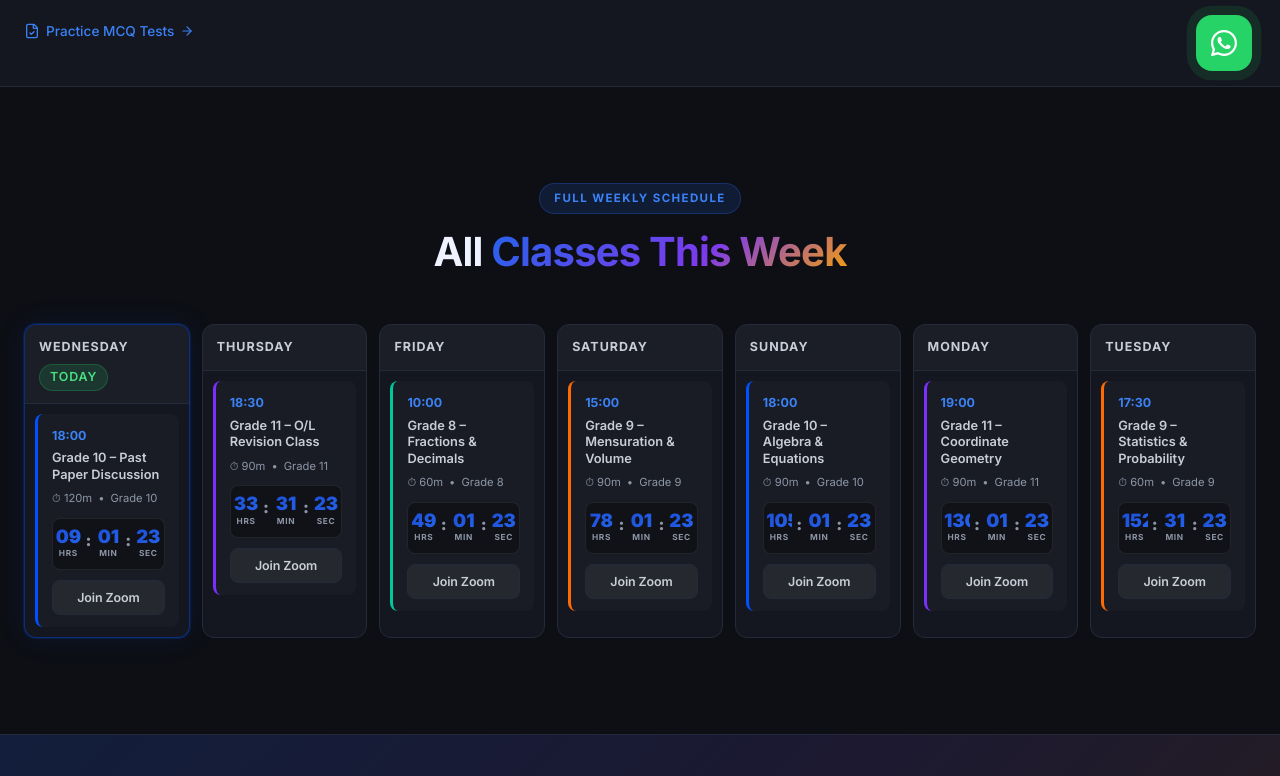
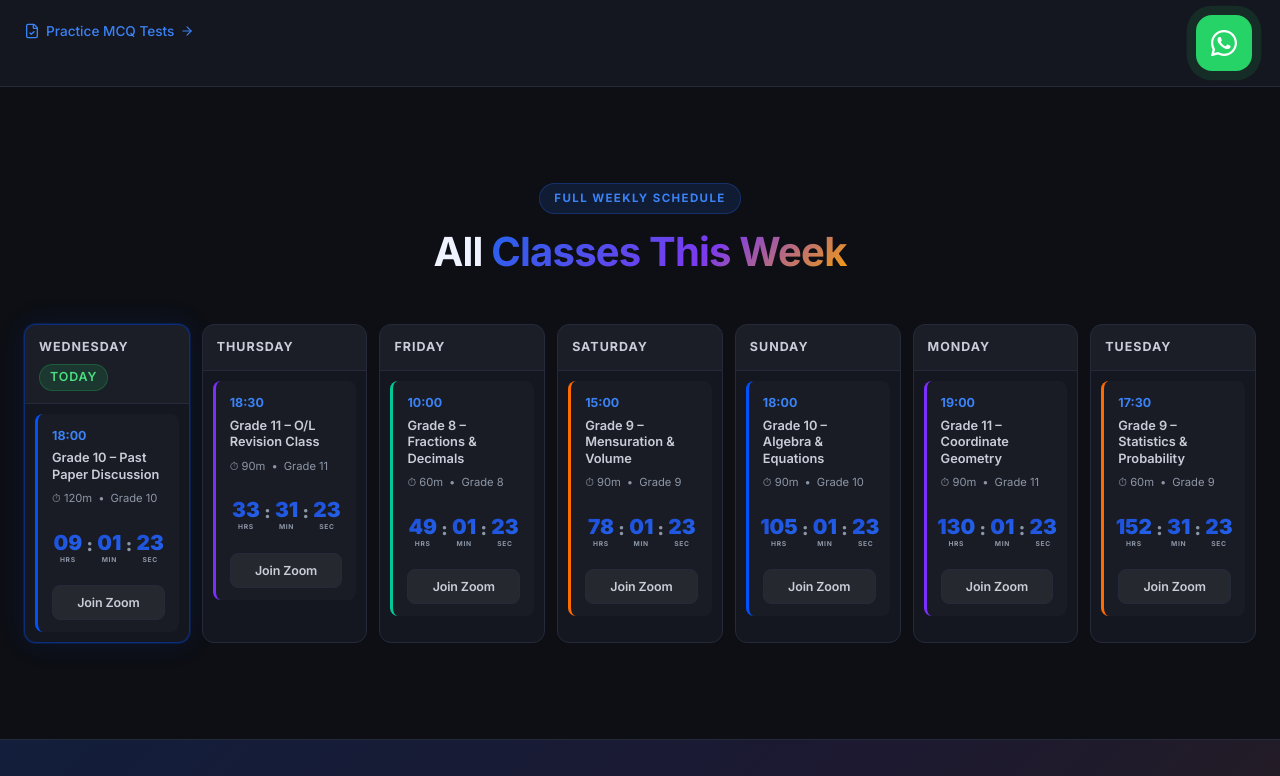
Before and after one commit to Thanuja47/MathSpark, a Next.js app: page /timetable in a window 1280 px wide. Shown: the part 701-1477 px from the top of the page. Built offline with nearby package versions, Linux system fonts and the light colour scheme; no server answers.

Commit message:
refactor: export and reuse exact CountdownDisplay component across hero and weekly grid cards with uniform scaling

```diff
--- a/app/timetable/page.js
+++ b/app/timetable/page.js
@@ -3,7 +3,7 @@ import { useState, useEffect } from 'react';
 import Header from '@/components/layout/Header';
 import Footer from '@/components/layout/Footer';
 import FloatingWidgets from '@/components/layout/FloatingWidgets';
-import LiveScheduleWidget, { SCHEDULE, DAYS, getCountdown } from '@/components/tracking/LiveScheduleWidget';
+import LiveScheduleWidget, { SCHEDULE, DAYS, getCountdown, CountdownDisplay } from '@/components/tracking/LiveScheduleWidget';
 import AccessLockedModal from '@/components/AccessLockedModal';
 import { useLanguage } from '@/context/LanguageContext';
 
@@ -138,27 +138,12 @@ export default function TimetablePage() {
                               <span>Grade {cls.grade}</span>
                             </div>
 
-                            {/* Live per-class countdown block matching top card's stacked digit & label layout */}
-                            <div className="card-countdown-box">
+                            {/* Live per-class countdown using the exact shared CountdownDisplay component */}
+                            <div className="card-countdown-wrapper">
                               {isLive ? (
                                 <div className="card-live-now">🔴 LIVE NOW</div>
                               ) : (
-                                <div className="card-countdown-display">
-                                  <div className="card-countdown-unit">
-                                    <div className="card-countdown-num">{String(countdown.dh).padStart(2, '0')}</div>
-                                    <div className="card-countdown-lbl">HRS</div>
-                                  </div>
-                                  <div className="card-countdown-sep">:</div>
-                                  <div className="card-countdown-unit">
-                                    <div className="card-countdown-num">{String(countdown.dm).padStart(2, '0')}</div>
-                                    <div className="card-countdown-lbl">MIN</div>
-                                  </div>
-                                  <div className="card-countdown-sep">:</div>
-                                  <div className="card-countdown-unit">
-                                    <div className="card-countdown-num">{String(countdown.ds).padStart(2, '0')}</div>
-                                    <div className="card-countdown-lbl">SEC</div>
-                                  </div>
-                                </div>
+                                <CountdownDisplay countdown={countdown} scale={0.72} />
                               )}
                             </div>
 
@@ -229,50 +214,16 @@ export default function TimetablePage() {
         .timetable-meta span::after { content: '•'; margin-left: 6px; }
         .timetable-meta span:last-child::after { content: ''; margin: 0; }
 
-        .card-countdown-box {
-          background: rgba(0, 0, 0, 0.35);
-          border: 1px solid rgba(255, 255, 255, 0.08);
-          border-radius: var(--radius-sm);
-          padding: 8px 6px;
-          margin-bottom: 10px;
-          text-align: center;
-        }
-        .card-countdown-display {
+        .card-countdown-wrapper {
+          padding: 6px 0;
+          margin-bottom: 6px;
           display: flex;
           align-items: center;
           justify-content: center;
-          gap: 4px;
-        }
-        .card-countdown-unit {
-          text-align: center;
-          min-width: 26px;
-        }
-        .card-countdown-num {
-          font-family: var(--font-heading);
-          font-size: 1.15rem;
-          font-weight: 900;
-          background: var(--gradient-blue);
-          -webkit-background-clip: text;
-          -webkit-text-fill-color: transparent;
-          background-clip: text;
-          line-height: 1;
-        }
-        .card-countdown-lbl {
-          font-size: 0.52rem;
-          font-weight: 700;
-          letter-spacing: 0.08em;
-          color: var(--text-muted);
-          text-transform: uppercase;
-          margin-top: 2px;
-        }
-        .card-countdown-sep {
-          font-size: 1rem;
-          font-weight: 900;
-          color: var(--text-muted);
-          margin-bottom: 8px;
+          min-height: 48px;
         }
         .card-live-now {
-          font-size: 0.78rem;
+          font-size: 0.8rem;
           font-weight: 800;
           color: #00C896;
           letter-spacing: 0.05em;
--- a/components/tracking/LiveScheduleWidget.js
+++ b/components/tracking/LiveScheduleWidget.js
@@ -148,22 +148,7 @@ export default function LiveScheduleWidget({ customSchedule = null, onJoinZoom =
                 🔴 CLASS IS LIVE!
               </div>
             ) : (
-              <div className="countdown-display">
-                <div className="countdown-unit">
-                  <div className="countdown-num">{String(nextClass.dh).padStart(2, '0')}</div>
-                  <div className="countdown-lbl">HRS</div>
-                </div>
-                <div className="countdown-sep">:</div>
-                <div className="countdown-unit">
-                  <div className="countdown-num">{String(nextClass.dm).padStart(2, '0')}</div>
-                  <div className="countdown-lbl">MIN</div>
-                </div>
-                <div className="countdown-sep">:</div>
-                <div className="countdown-unit">
-                  <div className="countdown-num">{String(nextClass.ds).padStart(2, '0')}</div>
-                  <div className="countdown-lbl">SEC</div>
-                </div>
-              </div>
+              <CountdownDisplay countdown={nextClass} />
             )}
             <button
               onClick={(e) => handleJoin(e, nextClass)}
@@ -238,16 +223,6 @@ export default function LiveScheduleWidget({ customSchedule = null, onJoinZoom =
         .next-class-title { font-weight: 700; font-size: 1rem; margin-bottom: 6px; }
         .next-class-meta { font-size: 0.8rem; color: var(--text-muted); }
         .next-class-right { text-align: center; }
-        .countdown-display { display: flex; align-items: center; gap: 6px; }
-        .countdown-unit { text-align: center; }
-        .countdown-num {
-          font-family: var(--font-heading); font-size: 1.8rem; font-weight: 900;
-          background: var(--gradient-blue);
-          -webkit-background-clip: text; -webkit-text-fill-color: transparent; background-clip: text;
-          line-height: 1;
-        }
-        .countdown-lbl { font-size: 0.58rem; font-weight: 700; letter-spacing: 0.1em; color: var(--text-muted); text-transform: uppercase; }
-        .countdown-sep { font-size: 1.5rem; font-weight: 900; color: var(--text-muted); margin-bottom: 10px; }
         .today-class-row {
           display: flex; align-items: center; justify-content: space-between; gap: 12px;
           background: var(--dark-card); border: 1px solid var(--border); border-left: 3px solid;
@@ -258,4 +233,38 @@ export default function LiveScheduleWidget({ customSchedule = null, onJoinZoom =
   );
 }
 
+export function CountdownDisplay({ countdown, scale = 1 }) {
+  if (!countdown) return null;
+  return (
+    <div className="countdown-display" style={{ transform: scale !== 1 ? `scale(${scale})` : 'none', transformOrigin: 'center center' }}>
+      <div className="countdown-unit">
+        <div className="countdown-num">{String(countdown.dh).padStart(2, '0')}</div>
+        <div className="countdown-lbl">HRS</div>
+      </div>
+      <div className="countdown-sep">:</div>
+      <div className="countdown-unit">
+        <div className="countdown-num">{String(countdown.dm).padStart(2, '0')}</div>
+        <div className="countdown-lbl">MIN</div>
+      </div>
+      <div className="countdown-sep">:</div>
+      <div className="countdown-unit">
+        <div className="countdown-num">{String(countdown.ds).padStart(2, '0')}</div>
+        <div className="countdown-lbl">SEC</div>
+      </div>
+      <style jsx>{`
+        .countdown-display { display: flex; align-items: center; justify-content: center; gap: 6px; }
+        .countdown-unit { text-align: center; }
+        .countdown-num {
+          font-family: var(--font-heading); font-size: 1.8rem; font-weight: 900;
+          background: var(--gradient-blue);
+          -webkit-background-clip: text; -webkit-text-fill-color: transparent; background-clip: text;
+          line-height: 1;
+        }
+        .countdown-lbl { font-size: 0.58rem; font-weight: 700; letter-spacing: 0.1em; color: var(--text-muted); text-transform: uppercase; }
+        .countdown-sep { font-size: 1.5rem; font-weight: 900; color: var(--text-muted); margin-bottom: 10px; }
+      `}</style>
+    </div>
+  );
+}
+
 export { SCHEDULE, DAYS };
```
